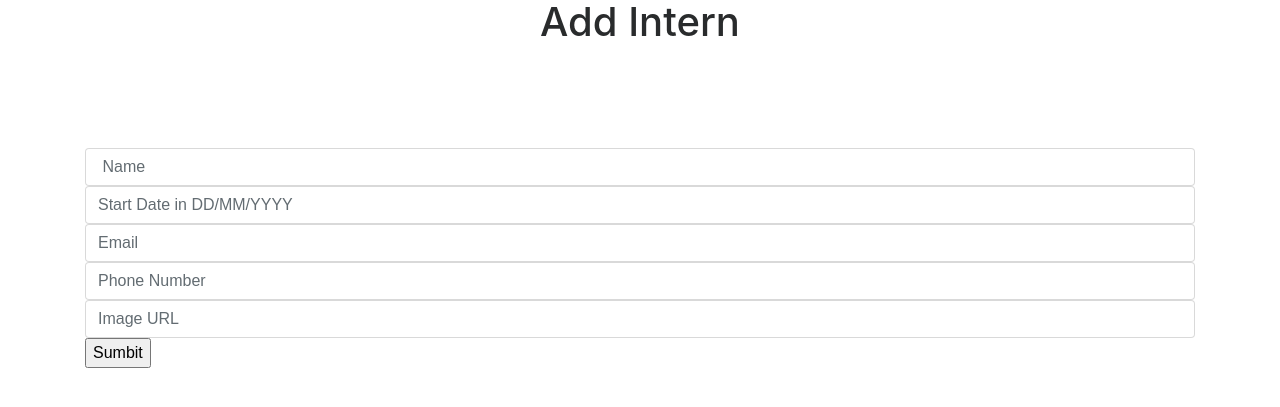
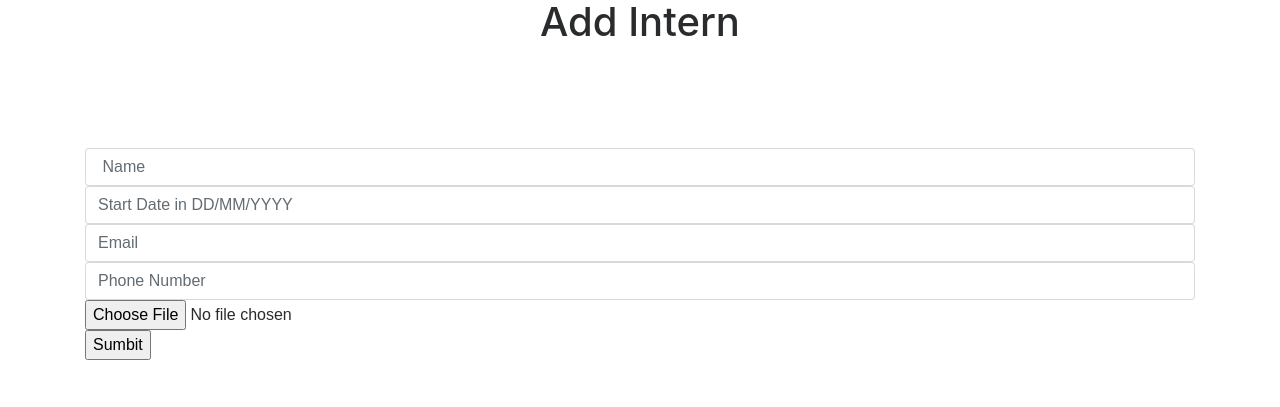
Before and after one commit to R9295/neem_tree, a Flask app: template templates/add_intern.html in a window 1280 px wide. Shown: the top 407 px of the page. Run offline with Flask 2, Linux system fonts and the light colour scheme; the template is opened without the code that fills it, so the values that code supplies are empty; some libraries are stand-ins or nearby versions.

Commit message:
added uploading image facility

```diff
--- a/server.py
+++ b/server.py
@@ -9,11 +9,16 @@ from time import gmtime, strftime
 import string
 import random
 from time import gmtime,strftime
-from bson.objectid import ObjectId
+from flask_uploads import UploadSet, configure_uploads, IMAGES
+
+
+
 
 #Connecting to DB
 client = MongoClient()
 db = client.neemtree
+
+
 
 
 # id_generator
@@ -23,6 +28,14 @@ def key_gen(size=10, chars=string.ascii_uppercase + string.digits):
 ph = PasswordHasher()
 
 app = Flask(__name__)
+
+
+
+#Configuring where photos should be uploaded.
+photos = UploadSet('photos', IMAGES)
+app.config['UPLOADED_PHOTOS_DEST'] = 'static/img'
+
+
 
 #Login for Unit Holder and Neem Tree Staff
 @app.route("/")
@@ -171,12 +184,47 @@ def add_unit_holder():
 		return response
 
 
-@app.route('/add/intern')
+@app.route('/add/intern', methods=['GET','POST'])
 def add_an_intern():
 	key = request.cookies.get('key')
 	error = None
 	if db.active.find({'key' : key}).count() != 0:
 		user = db.active.find_one({'key' : key})
+
+
+
+		if request.method == 'POST':
+
+				email = request.cookies.get('email')
+				user = db.unit_holder.find_one({'email'  : email })
+				filename = photos.save(request.files['img'])
+				data = {
+				"name":request.form['name'],
+				"unit_name":user['unit_name'],
+				"email":request.form['email'],
+				"phone_number":request.form['phone_number'],
+				"start_date":request.form['start_date'],
+				"end_date":None,
+				"balance": 0,
+				"img": filename
+				}
+
+
+
+				try:
+					db.intern.insert_one(data)
+					response = {}
+					response['response'] = 'success'
+					response = json.dumps(response)
+					return response
+				except:
+					response = {}
+					response['response'] = "failure"
+					response = json.dumps(response)
+					return response
+
+
+
 		return render_template('add_intern.html',user=user)
 	else:
 		return redirect('/login')
@@ -216,6 +264,7 @@ def individual_intern(id):
 	error = None
 	if db.active.find({'key' : key}).count() != 0:
 		user = db.active.find_one({'key' : key})
+		print 'XDDXD'
 		intern = db.intern.find_one({'_id': ObjectId(id)})
 		print intern
 		return render_template('intern_page.html',user=user,intern=intern)
@@ -226,31 +275,7 @@ def individual_intern(id):
 #Add Intern API
 @app.route("/add_intern", methods=['POST'])
 def add_intern():
-	email = request.cookies.get('email')
-	user = db.unit_holder.find_one({'email'  : email })
-	data = {
-	"name":request.json['name'],
-	"unit_name":user['unit_name'],
-	"email":request.json['email'],
-	"phone_number":request.json['phone_number'],
-	"img":request.json['img'],
-	"start_date":request.json['start_date'],
-	"end_date":None,
-	"balance": 0
-		}
-	try:
-		db.intern.insert_one(data)
-		response = {}
-		response['response'] = 'success'
-		response = json.dumps(response)
-		return response
-	except:
-		response = {}
-		response['response'] = "failure"
-		response = json.dumps(response)
-		return response
-
-
+	pass
 #Edit Intern API
 @app.route("/edit_intern", methods=['POST'])
 def edit_intern():
@@ -261,10 +286,6 @@ def edit_intern():
 @app.route("/remove_intern", methods=['POST'])
 def remove_intern():
 	pass
-
-
-
-#Transactions
 
 
 #View Transactions
@@ -372,4 +393,5 @@ def logout():
     	return resp
 
 if __name__ == "__main__":
-    app.run(debug=True, host='0.0.0.0',port=5000)
+	configure_uploads(app, photos)
+	app.run(debug=True, host='0.0.0.0',port=5000)
--- a/templates/add_intern.html
+++ b/templates/add_intern.html
@@ -14,73 +14,29 @@
     <br><br><br><br>
 
     <div class="container">
-    <input type="text" name="" class="form-control" id="person_name" placeholder=" Name">
-    <input type="text" name="" class="form-control" id="start_date" placeholder="Start Date in DD/MM/YYYY">
-    <input type="text" name="" class="form-control" id="email" placeholder="Email">
-    <input type="text" name="" class="form-control" id="phone_number" placeholder="Phone Number">
-    <input type="text" name="" class="form-control" id="img_url" placeholder="Image URL">
+    <form  method="post" enctype="multipart/form-data" id="form_data" action="/add/intern">
+    <input type="text"  class="form-control" name="name"         placeholder=" Name">
+    <input type="text"  class="form-control" name="start_date"   placeholder="Start Date in DD/MM/YYYY">
+    <input type="text"  class="form-control" name="email"        placeholder="Email">
+    <input type="text"  class="form-control" name="phone_number" placeholder="Phone Number">
+    <input type="file"  value="Browse"       name="img"><br>
+
+    <button id="submit">Sumbit</button>
+    </form>
+
 
     <div id="callback" style="color:red;"></div>
-    <button id="submit">Sumbit</button>
 
     <!-- jQuery first, then Tether, then Bootstrap JS. -->
     <script
         src="https://code.jquery.com/jquery-3.1.1.min.js"
         integrity="sha256-hVVnYaiADRTO2PzUGmuLJr8BLUSjGIZsDYGmIJLv2b8="
         crossorigin="anonymous"></script>
+
+
+
     <script src="https://cdnjs.cloudflare.com/ajax/libs/tether/1.4.0/js/tether.min.js" integrity="sha384-DztdAPBWPRXSA/3eYEEUWrWCy7G5KFbe8fFjk5JAIxUYHKkDx6Qin1DkWx51bBrb" crossorigin="anonymous"></script>
     <script src="https://maxcdn.bootstrapcdn.com/bootstrap/4.0.0-alpha.6/js/bootstrap.min.js" integrity="sha384-vBWWzlZJ8ea9aCX4pEW3rVHjgjt7zpkNpZk+02D9phzyeVkE+jo0ieGizqPLForn" crossorigin="anonymous"></script>
   </body>
 
-  <script type="text/javascript">
-
-   //Submiting Unit Holder
-  $("#submit").on('click', function(){
-    var person_name = $("#person_name").val();
-    var start_date = $("#start_date").val();
-    var email = $("#email").val();
-    var phone_number = $("#phone_number").val();
-    var img_url = $("#img_url").val();
-
-    //checking if values are not empty, if not, post!
-    if (person_name.length ===0) {
-      console.log('Person Name is empty');
-    }
-    else if(start_date.length === 0){
-      console.log('Start Date is empty');
-    }
-
-    else if(email.length === 0){
-      console.log('Email is empty');
-
-    }
-  else if(phone_number.length === 0){
-      console.log('Phone Number is empty');
-
-    }
-
-    else if(img_url.length === 0){
-      console.log('Image URL is empty');
-
-    }
-    else{
-      data = JSON.stringify({'name':person_name,'start_date':start_date,'email':email,
-        'phone_number':phone_number, 'img': img_url})
-          $.ajax({
-  type: "POST",
-  url: '/add_intern',
-  contentType:"application/json; charset=utf-8",
-  data: data,
-  success: function(data){
-    $("#callback").text(data.response);
-  },
-  dataType: "json"
-});
-
-
-    }
-  });
-
-
-</script>
 </html>
--- a/templates/intern_page.html
+++ b/templates/intern_page.html
@@ -18,7 +18,11 @@
     Image URL  :  {{intern.img}}<br>
     Unit Name  :  {{intern.unit_name}}<br>
     End Date  :  {{intern.end_date}}<br>
-    Balance  :  {{intern.balance}}<br>
+    Img  :  {{intern.img}}<br>
+    Balance  :  {{intern.balance}}<br><br><br>
+
+    <img src="../static/img/{{intern.img}}">
+
   </div>
 
     <!-- jQuery first, then Tether, then Bootstrap JS. -->
```
